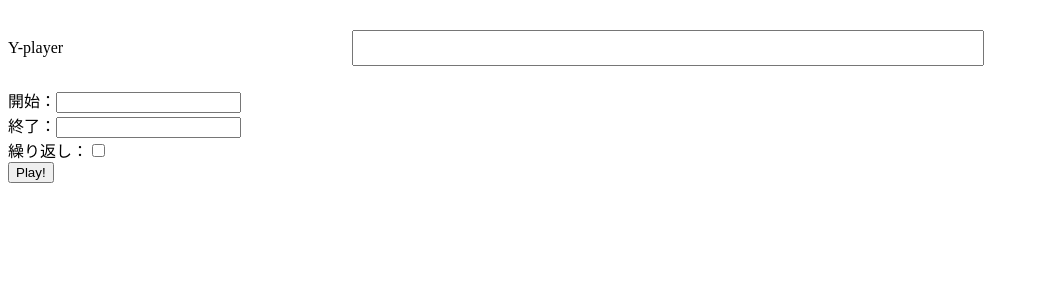
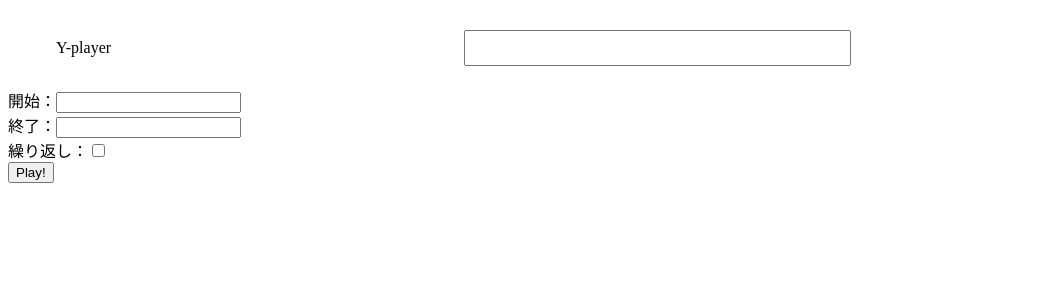
Before and after one commit to harokki/y-player-graphql, a Next.js app: page / in a window 1280 px wide. Shown: the top 300 px of the page, without its empty margins (0-1039 px from the left). Built offline with nearby package versions, Linux system fonts and the light colour scheme.

Commit message:
デザイン

```diff
--- a/src/components/header/index.module.css
+++ b/src/components/header/index.module.css
@@ -19,5 +19,5 @@
 
 .searchInput {
   height: 30px;
-  width: 100%;
+  width: 60%;
 }
--- a/src/components/header/index.tsx
+++ b/src/components/header/index.tsx
@@ -9,7 +9,7 @@ type Props = {
 export const YplayerHeader: React.FC<Props> = ({ setVideoId }) => {
   return (
     <header className={styles.header}>
-      <div className="{styles.left}">Y-player</div>
+      <div className={styles.left}>Y-player</div>
       <div className={styles.center}>
         <input
           className={styles.searchInput}
```
